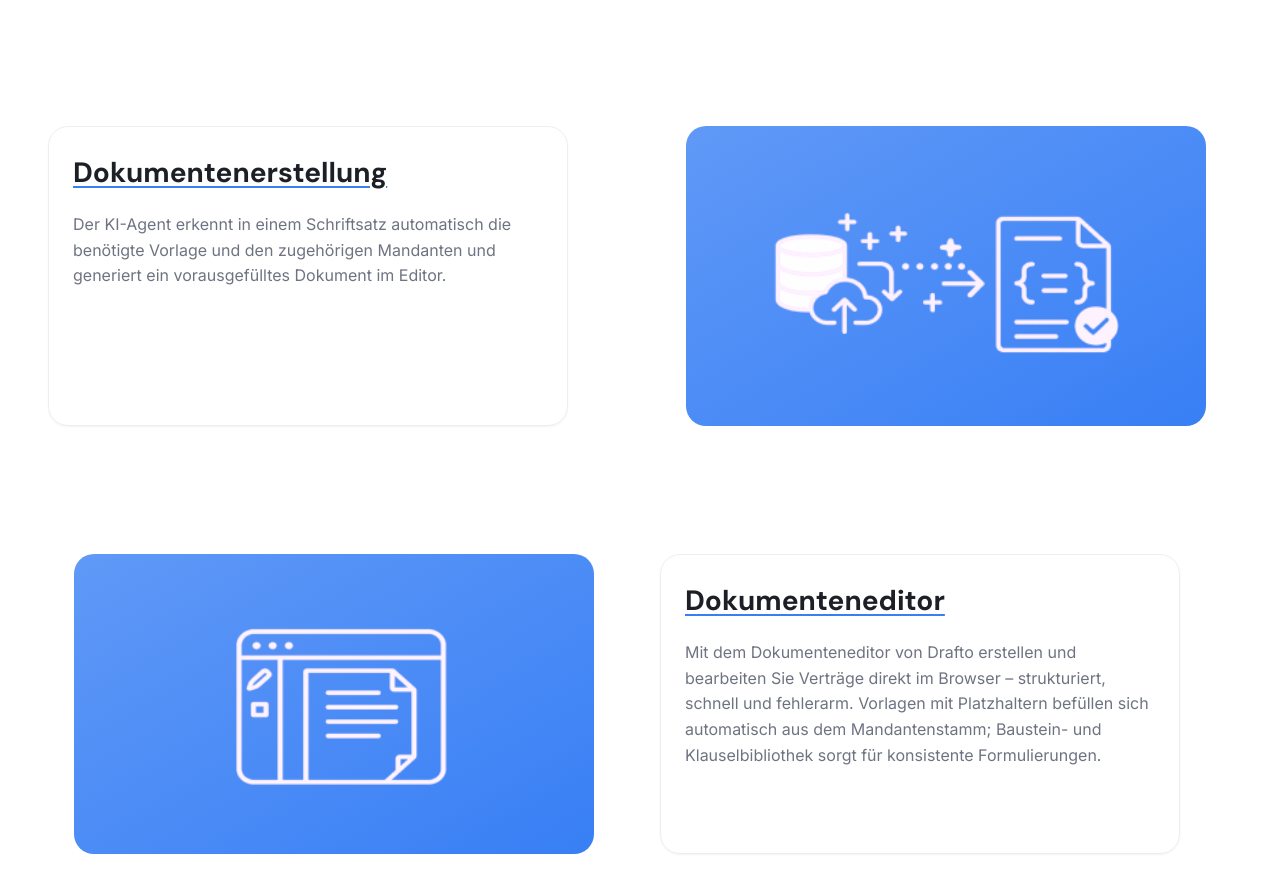
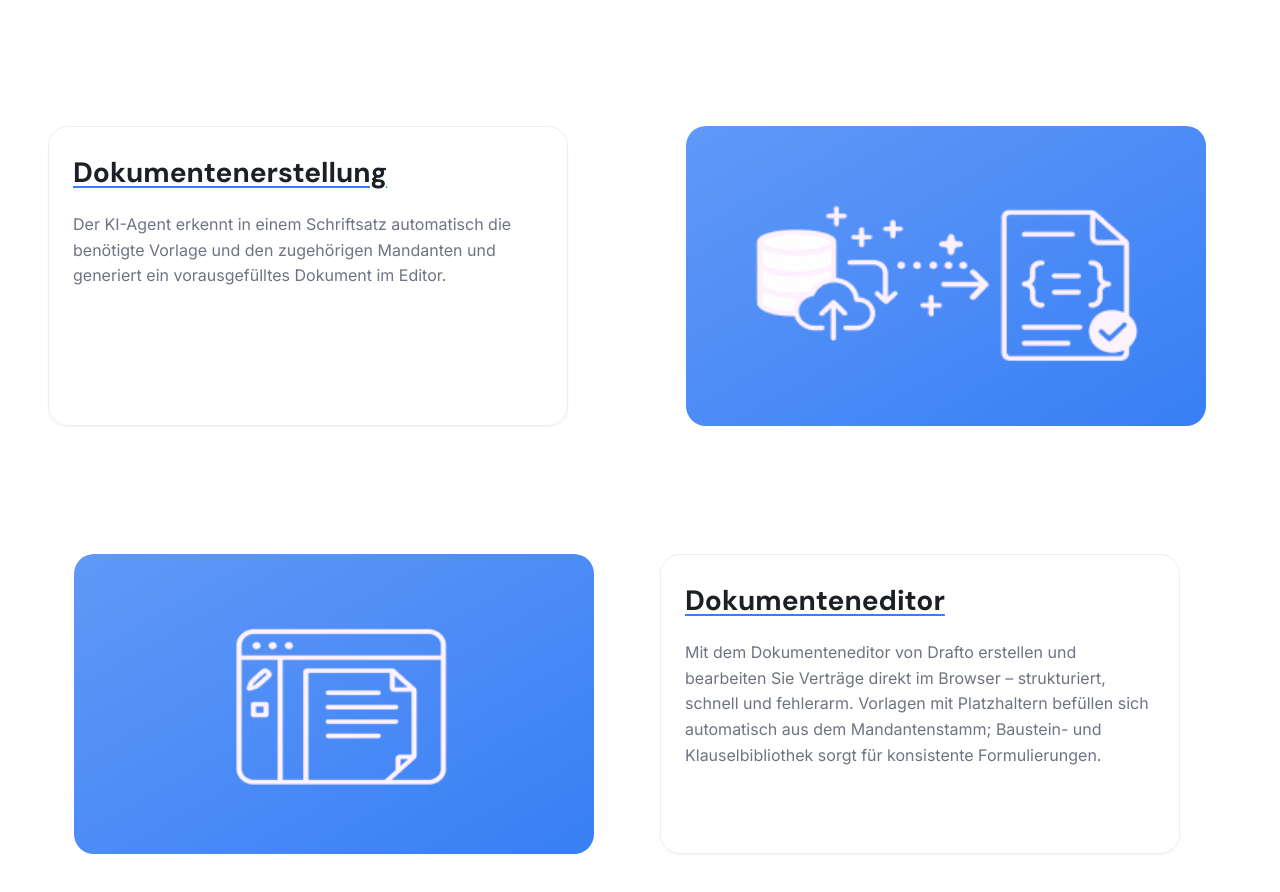
Before and after one commit to DraftoAI/Drafto-Website, a React (Vite) app: page / in a window 1280 px wide. Shown: the part 1790-2682 px from the top of the page. Built offline with nearby package versions, Linux system fonts and the light colour scheme.

Commit message:
style(features): enlarge 'Dokumentenerstellung' graphic inside fixed blue box (lower padding, slight scale)

```diff
--- a/src/components/FeaturesSection.jsx
+++ b/src/components/FeaturesSection.jsx
@@ -55,7 +55,7 @@ const FeaturesSection = () => {
           </div>
           <div className="flex justify-center order-1 lg:order-2">
             <div className="bg-gradient-to-br from-primary-pr500 to-primary-pr600 rounded-2xl flex items-center justify-center overflow-hidden w-full max-w-[520px] min-h-[280px]">
-              <img src={ImgDokumentenerstellung} alt="Dokumentenerstellung" className="object-contain w-full max-w-[520px] max-h-[270px] lg:max-h-[300px] p-2 sm:p-3" />
+              <img src={ImgDokumentenerstellung} alt="Dokumentenerstellung" className="object-contain w-full max-w-[520px] max-h-[280px] lg:max-h-[300px] p-1 sm:p-2 transform scale-[1.08]" />
             </div>
           </div>
         </div>
```
